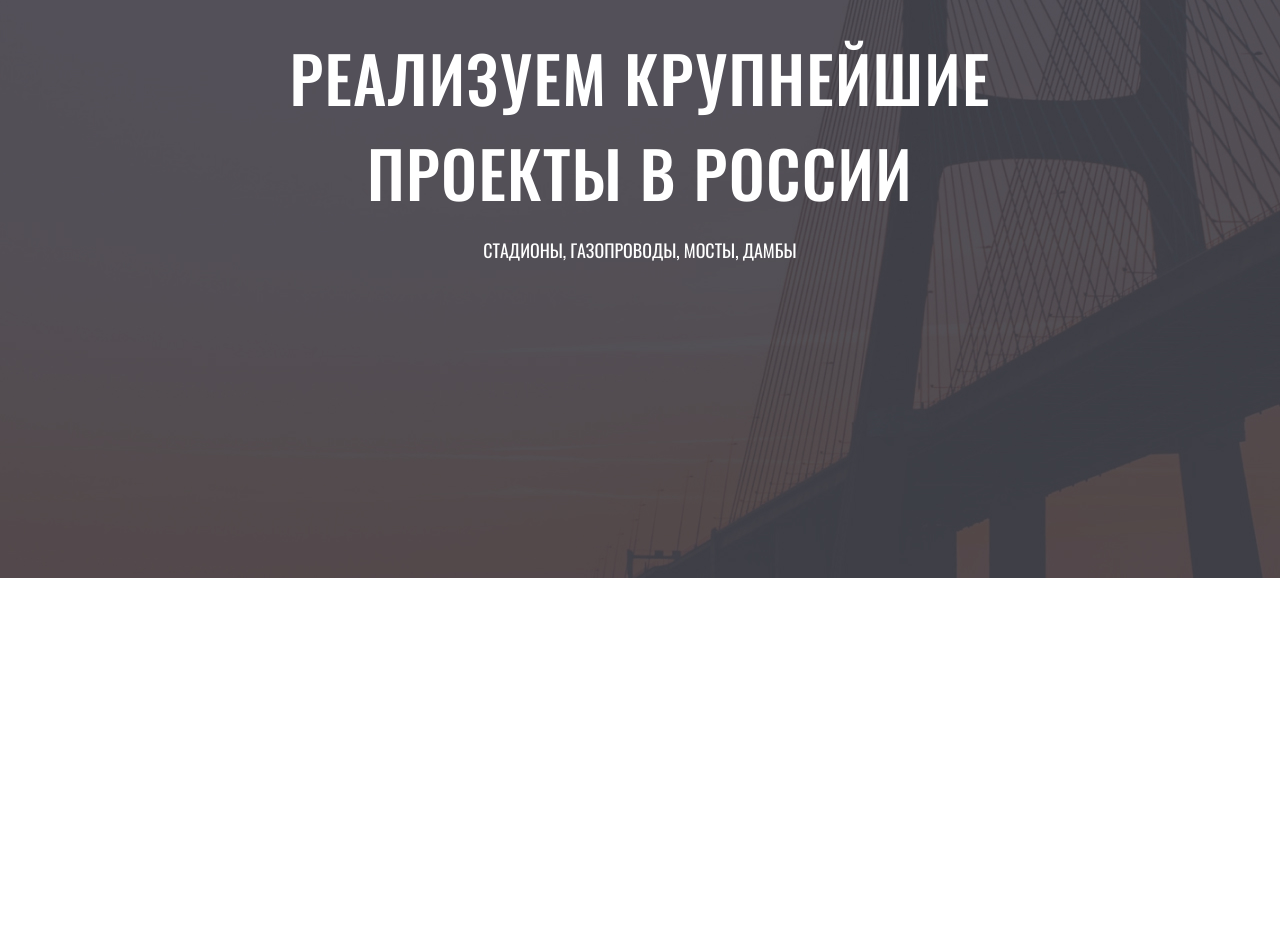
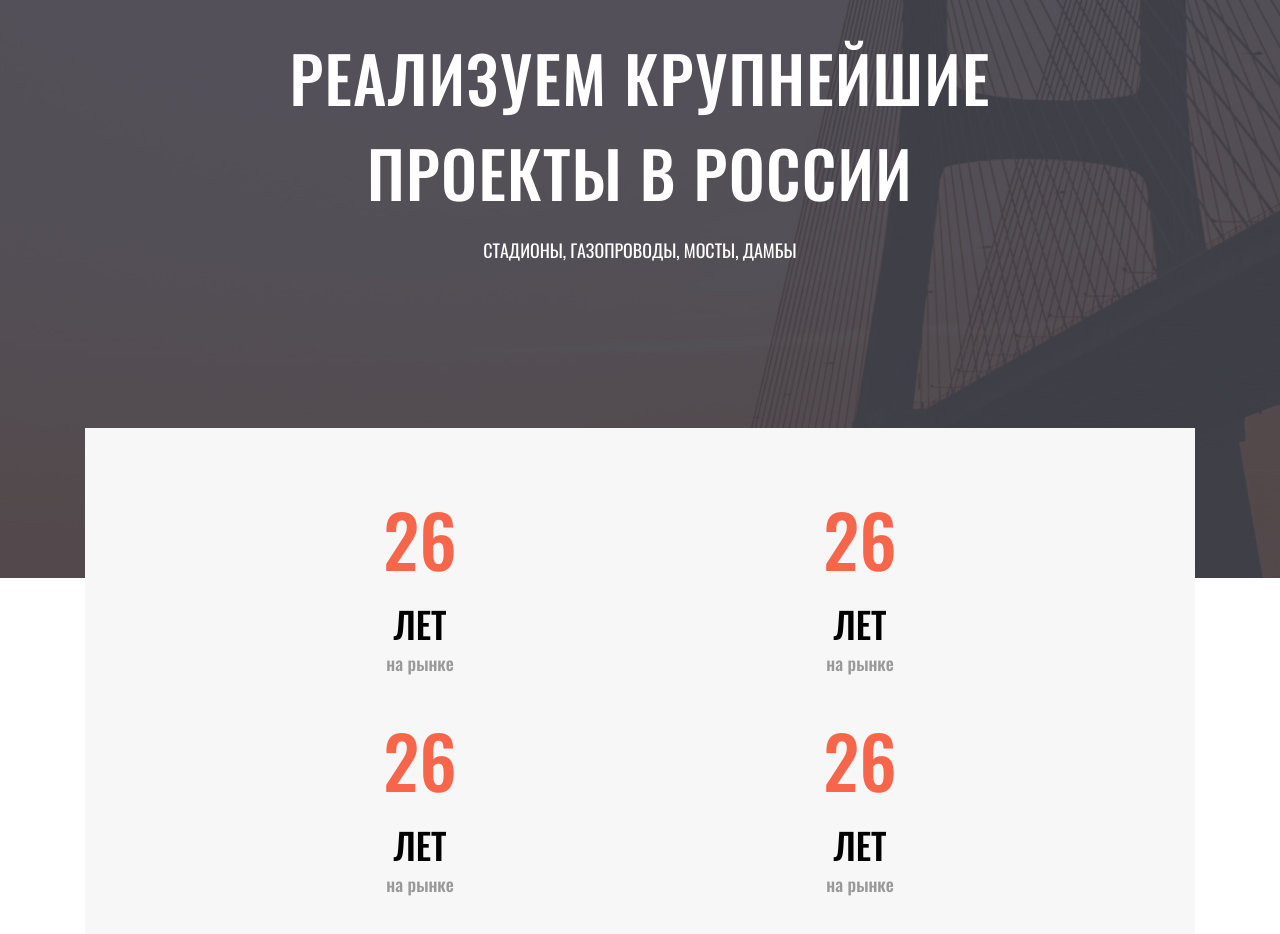
Before and after one commit to NickSmithz/Fisrt_site, a plain HTML site: page index.html in a window 1280 px wide. Shown: the part 162-1096 px from the top of the page. Before the commit the page ends 800 px from the top, so only its background shows below. Drawn offline with Linux system fonts and the light colour scheme.

Commit message:
started about section

```diff
--- a/css/style.css
+++ b/css/style.css
@@ -6,6 +6,11 @@ html {
 *::after,
 *::before {
     box-sizing: inherit;
+}
+
+h1, h2, h3, h4, h5, h6, p {
+    padding: 0;
+    margin: 0;
 }
 
 body {
@@ -143,3 +148,68 @@ h1 {
     text-transform: uppercase;
     max-width: 734px;
 }
+
+.about {
+    position: relative;
+    height: 1080px;
+}
+
+.info {
+    position: absolute;
+    margin: 0 auto;
+    padding: 57px 130px;
+    max-width: 1110px;
+    width: 100%;
+    min-height: 300px;
+    background: #F7F7F7;
+    top: -150px;
+    left: 50%;
+    transform: translateX(-50%);
+}
+.about__grid {
+    display: grid;
+    grid-template-columns: repeat(4, 1fr);
+    gap: 30px;
+    justify-items: center;
+}
+.about__grid-item {
+    width: 190px;
+    text-align: center;
+}
+.about__h4 {
+    font-size: 72px;
+    font-weight: 500;
+    text-transform: uppercase;
+    color: var(--accent);
+    margin-bottom: 5px;
+}
+
+.about__h5 {
+    font-size: 36px;
+    font-weight: 500;
+    text-transform: uppercase;
+    color: #000;
+}
+.about__p {
+    font-size: 18px;
+    font-weight: 500;
+    color: var(--gray);
+}
+
+
+@media screen and (max-width: 1280px) {
+    .about__grid {
+        grid-template-columns: repeat(2, 1fr);
+        grid-template-rows: repeat(2, 1fr);
+    }
+}
+
+@media screen and (max-width: 768px) {
+    .info {
+        position: relative;
+    }
+    .about__grid {
+        grid-template-columns: repeat(1, 1fr);
+        grid-template-rows: repeat(1, 1fr);
+    }
+}
--- a/index.html
+++ b/index.html
@@ -21,7 +21,34 @@
                 ПРОЕКТЫ В РОССИИ</h1>
             <h4 class="h4">стадионы, газопроводы, мосты, дамбы</h4>
         </div>
-
     </header>
+    <section class="about">
+        <div class="info">
+            <div class="container">
+                <div class="about__grid">
+                    <div class="about__grid-item">
+                        <div class="about__h4">26</div>
+                        <div class="about__h5">лет</div>
+                    <div class="about__p">на рынке</div>
+                    </div>
+                    <div class="about__grid-item">
+                        <div class="about__h4">26</div>
+                        <div class="about__h5">лет</div>
+                    <div class="about__p">на рынке</div>
+                    </div>
+                    <div class="about__grid-item">
+                        <div class="about__h4">26</div>
+                        <div class="about__h5">лет</div>
+                    <div class="about__p">на рынке</div>
+                    </div>
+                    <div class="about__grid-item">
+                        <div class="about__h4">26</div>
+                        <div class="about__h5">лет</div>
+                    <div class="about__p">на рынке</div>
+                    </div>
+                </div>
+            </div>
+        </div>
+    </section>
 </body>
 </html>
```
